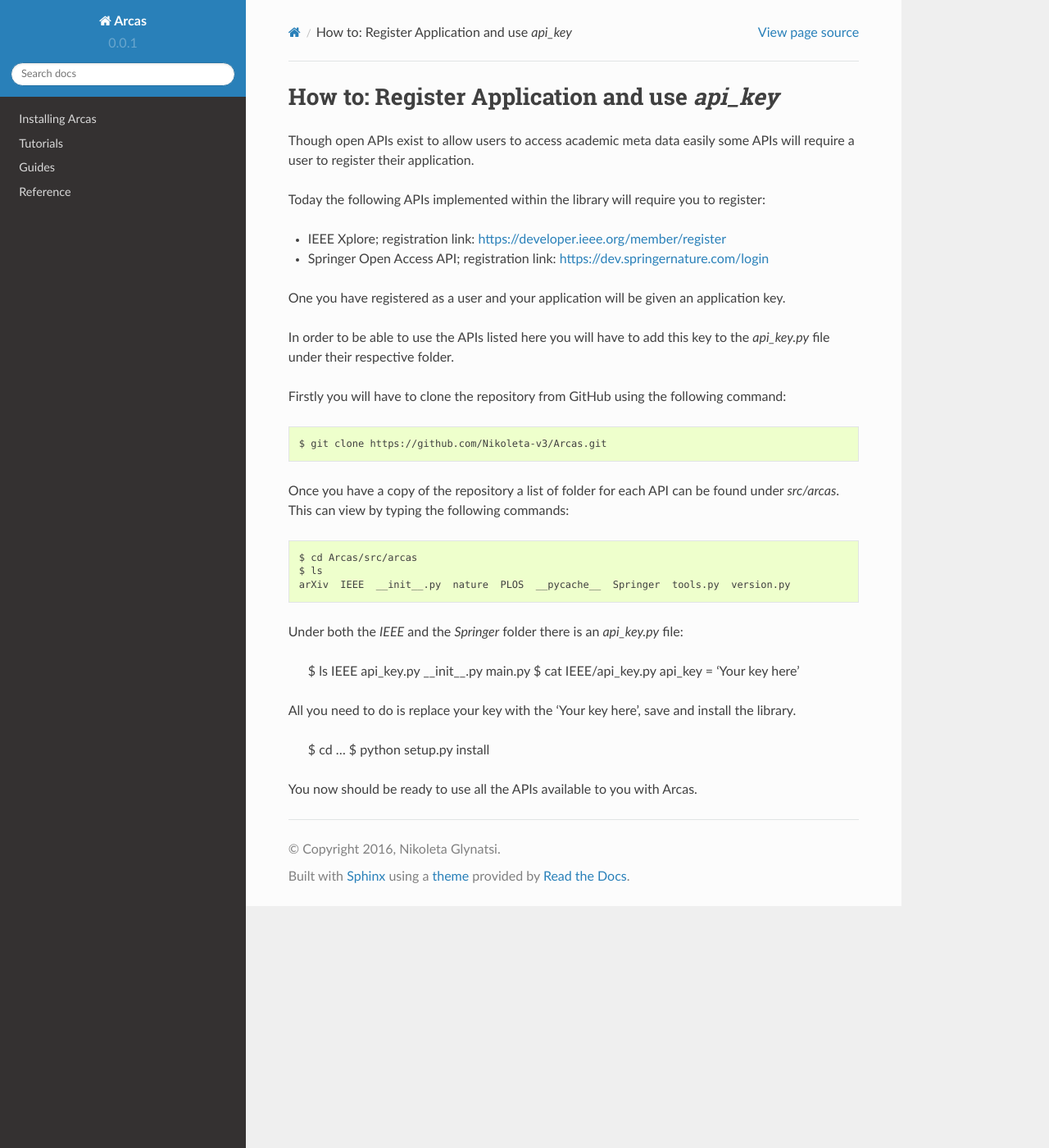
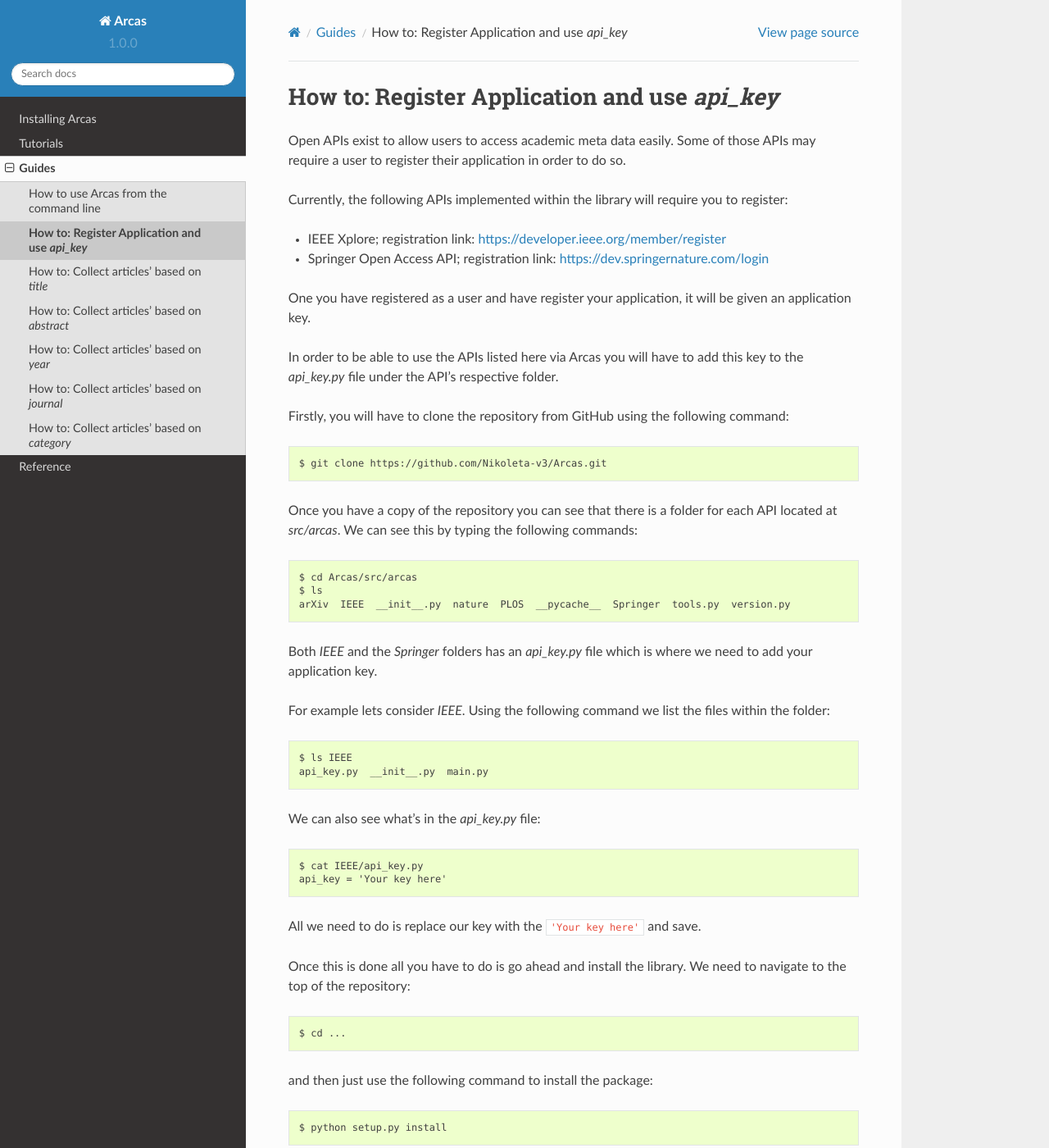
Before and after one commit to ArcasProject/Arcas, a Sphinx documentation site: the page built from docs/Guides/api_key.rst, in a window 1280 px wide and 1400 px high. Shown: the whole window at 82% size. Built offline with Sphinx 7.4.7 and the Read the Docs theme 2.0.0, drawn with Linux system fonts in a browser that asks for light colours; pages that are not in the unit, such as notebooks, are missing from menus; some of the changed text lies outside the part shown.

Commit message:
language tweaks

```diff
--- a/docs/Guides/api_key.rst
+++ b/docs/Guides/api_key.rst
@@ -3,44 +3,61 @@
 How to: Register Application and use `api_key`
 ============================================
 
-Though open APIs exist to allow users to access academic meta data easily
-some APIs will require a user to register their application.
+Open APIs exist to allow users to access academic meta data easily. Some of those
+APIs may require a user to register their application in order to do so.
 
-Today the following APIs implemented within the library will require you to register:
+Currently, the following APIs implemented within the library will require you to
+register:
 
 - IEEE Xplore; registration link: https://developer.ieee.org/member/register
 - Springer Open Access API; registration link: https://dev.springernature.com/login
 
-One you have registered as a user and your application will be given an application
-key.
+One you have registered as a user and have register your application, it will be
+given an application key.
 
-In order to be able to use the APIs listed here you will have to add this key
-to the `api_key.py` file under their respective folder.
+In order to be able to use the APIs listed here via Arcas you will have to add
+this key to the `api_key.py` file under the API's respective folder.
 
-Firstly you will have to clone the repository from GitHub using the following
+Firstly, you will have to clone the repository from GitHub using the following
 command::
 
-    $ git clone https://github.com/Nikoleta-v3/Arcas.git
+$ git clone https://github.com/Nikoleta-v3/Arcas.git
 
 
-Once you have a copy of the repository a list of folder for each API can be found
-under `src/arcas`. This can view by typing the following commands::
+Once you have a copy of the repository you can see that there is a folder for each
+API  located at `src/arcas`. We can see this by typing the following commands::
 
     $ cd Arcas/src/arcas
     $ ls
     arXiv  IEEE  __init__.py  nature  PLOS  __pycache__  Springer  tools.py  version.py
 
-Under both the `IEEE` and the `Springer` folder there is an `api_key.py` file:
+Both `IEEE` and the `Springer` folders has an `api_key.py` file which is where
+we need to add your application key.
+
+For example lets consider `IEEE`. Using the following command we list the files
+within the folder::
 
     $ ls IEEE
     api_key.py  __init__.py  main.py
+
+We can also see what's in the `api_key.py` file::
+
     $ cat IEEE/api_key.py
     api_key = 'Your key here'
 
-All you need to do is replace your key with the 'Your key here', save and
-install the library.
+All we need to do is replace our key with the :code:`'Your key here'` and save.
+
+Once this is done all you have to do is go ahead and install the library. We need
+to navigate to the top of the repository::
 
     $ cd ...
+
+and then just use the following command to install the package::
+
     $ python setup.py install
 
-You now should be ready to use all the APIs available to you with Arcas.
+We will need to add your Springer key in :code:`src/arcas/Springer/api_key.py` as
+well so we can use both APIs.
+
+Once we have done this we should be ready to use all the APIs available to us
+via Arcas.
--- a/docs/Guides/command_line.rst
+++ b/docs/Guides/command_line.rst
@@ -3,11 +3,10 @@
 How to use Arcas from the command line
 ======================================
 
-Arcas is a tool which can be used by the command line as well. Arcas uses a package
-called :code:docopt for passing arguments via the command line.
+Arcas is a tool which can be used by the command line as well.
 
 To get information on the arguments we can pass we type the following command
-in a command prompt window::
+in a command prompt::
 
     $ arcas_scrape --h
     Arcas. A library to facilitate scraping of APIs for scholarly resources.
--- a/docs/Guides/index.rst
+++ b/docs/Guides/index.rst
@@ -7,12 +7,9 @@ Contents:
    :maxdepth: 2
 
    command_line.rst
+   api_key.rst
    title.rst
    abstract.rst
    year.rst
    journal.rst
    category.rst
-   arxiv.rst
-   plos.rst
-   nature.rst
-   springer.rst
--- a/docs/conf.py
+++ b/docs/conf.py
@@ -58,9 +58,9 @@ author = 'Nikoleta Glynatsi'
 # built documents.
 #
 # The short X.Y version.
-version = '0.0.1'
+version = '1.0.0'
 # The full version, including alpha/beta/rc tags.
-release = '0.0.1'
+release = '1.0.0'
 
 # The language for content autogenerated by Sphinx. Refer to documentation
 # for a list of supported languages.
```
Also changed, not shown: docs/index.rst (+6 -13 lines).
